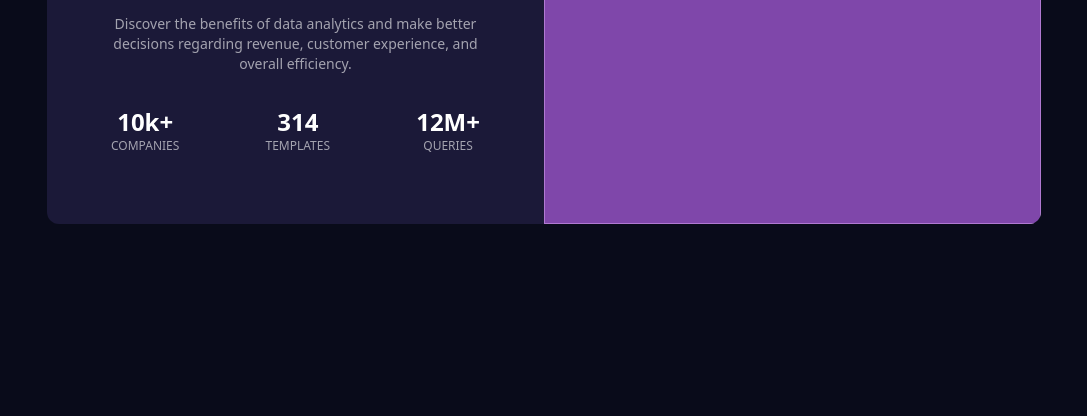
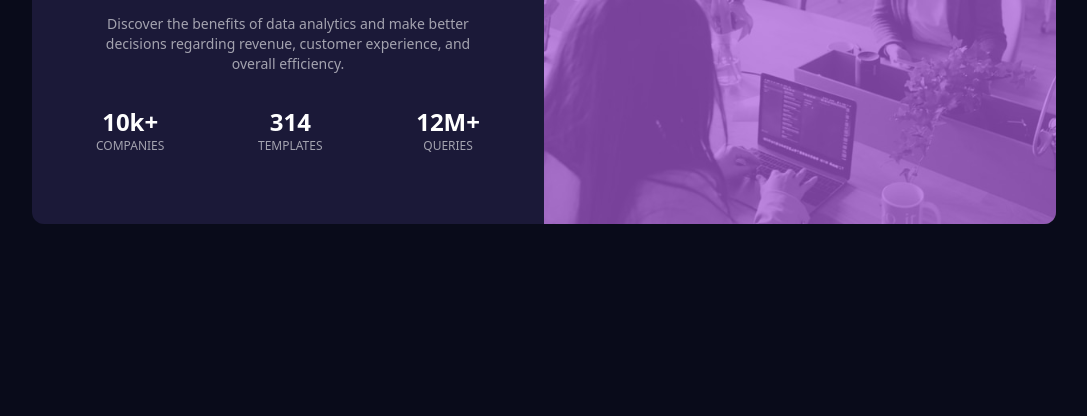
Before and after one commit to Nabster2010/frontend-mentor-Stats-preview-card-component, a website: page index.html in a window 1280 px wide. Shown: the part 384-800 px from the top of the page, without its empty margins (96-1183 px from the left). Drawn offline with Linux system fonts and the light colour scheme; the site is published under a folder, as on GitHub Pages, so addresses that start at the root find nothing.

Commit message:
rearrange2

```diff
--- a/index.html
+++ b/index.html
@@ -28,7 +28,7 @@
       <div class="h-full relative md:w-1/2 rounded-r-xl overflow-hidden">
         <div class="absolute inset-0 bg-accent/70"></div>
         <img
-          src="/images/image-header-mobile.jpg"
+          src="./images/image-header-mobile.jpg"
           alt=""
           srcset=""
           class="w-full h-full object-cover object-center"
```
